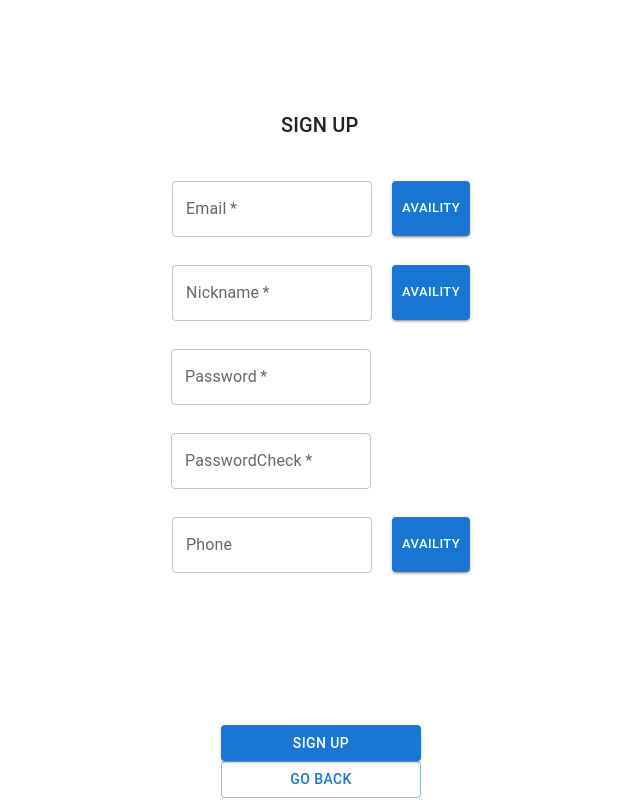
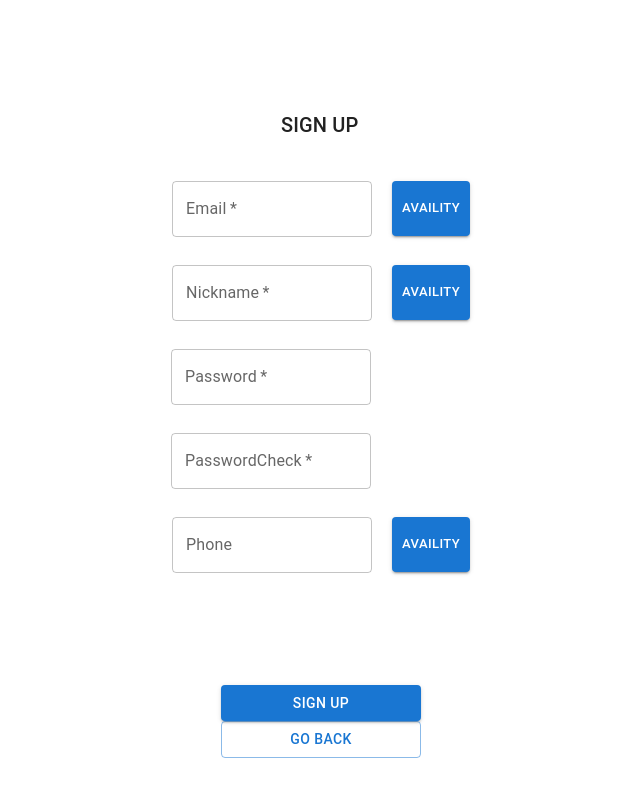
Before and after one commit to wony5248/SSACRETARY, a React (Create React App) app in the folder frontend/: page /signup in a window 1280 px wide. Shown: the whole page, without its empty margins (319-959 px from the left). Built offline with nearby package versions, Linux system fonts and the light colour scheme.

Commit message:
feat: add validation for signup and basic things for email validation

```diff
--- a/frontend/src/pages/Signup/index.tsx
+++ b/frontend/src/pages/Signup/index.tsx
@@ -13,21 +13,32 @@ import {
 const SignUp: React.FunctionComponent<RouteComponentProps> = (props) => {
   const [inputs, setInputs] = useState({
     email: "",
+    emailValidNum: "",
+    emailInputNum: "",
     nickname: "",
     password: "",
     passwordCheck: "",
     phone: "",
   });
 
-  const { email, nickname, password, passwordCheck, phone } = inputs;
+  const {
+    email,
+    nickname,
+    password,
+    passwordCheck,
+    phone,
+    emailValidNum,
+    emailInputNum,
+  } = inputs;
 
   const [checks, setChecks] = useState({
     emailCheck: "default",
+    emailValidCheck: "default",
     nicknameCheck: "default",
     phoneCheck: "default",
   });
 
-  const { emailCheck, nicknameCheck, phoneCheck } = checks;
+  const { emailCheck, nicknameCheck, phoneCheck, emailValidCheck } = checks;
 
   const [message, setMessage] = useState("");
 
@@ -99,7 +110,25 @@ const SignUp: React.FunctionComponent<RouteComponentProps> = (props) => {
       });
   };
 
-  const onSingUp = () => {
+  const onSignUp = () => {
+    console.log("signup");
+    if (emailCheck !== "available") {
+      setMessage("Email check failed");
+      return;
+    } else if (emailValidCheck !== "valid") {
+      setMessage("Email validation failed");
+      return;
+    }
+    if (nicknameCheck !== "available") {
+      setMessage("Nickname check failed");
+      return;
+    }
+    if (phone.trim() !== "") {
+      if (phoneCheck !== "available") {
+        setMessage("phone number check failed");
+        return;
+      }
+    }
     props.history.push("/settingprofile");
   };
 
@@ -134,6 +163,18 @@ const SignUp: React.FunctionComponent<RouteComponentProps> = (props) => {
           </Button>
         </div>
       </CommonDiv>
+      {emailValidCheck === "waiting" ? (
+        <div>
+          <TextField
+            name="email"
+            label="Email"
+            style={{ marginRight: "10px", width: "200px" }}
+            required={true}
+            onChange={onChange}
+          />
+          <Button></Button>
+        </div>
+      ) : null}
       <CommonDiv>
         <div style={{ display: "flex" }}>
           <TextField
@@ -210,17 +251,26 @@ const SignUp: React.FunctionComponent<RouteComponentProps> = (props) => {
           </Button>
         </div>
       </CommonDiv>
-      <CommonDiv></CommonDiv>
-      <div style={{ marginTop: "40px" }}>
       <CommonDiv>
-          <Button variant="contained" style={{ width: "200px" }}>
+        {" "}
+        {message !== "" ? <Alert severity="error">{message}</Alert> : null}{" "}
+      </CommonDiv>
+      <CommonDiv>
+        <Button
+          variant="contained"
+          style={{ width: "200px" }}
+          onClick={onSignUp}
+        >
           SIGN UP
         </Button>
-          <Button variant="outlined" style={{ width: "200px" }}>
+        <Button
+          variant="outlined"
+          style={{ width: "200px" }}
+          onClick={onGoBack}
+        >
           GO BACK
         </Button>
       </CommonDiv>
-      </div>
     </Container>
   );
 };
```
Lines whose indentation alone changed are shown as unchanged.
